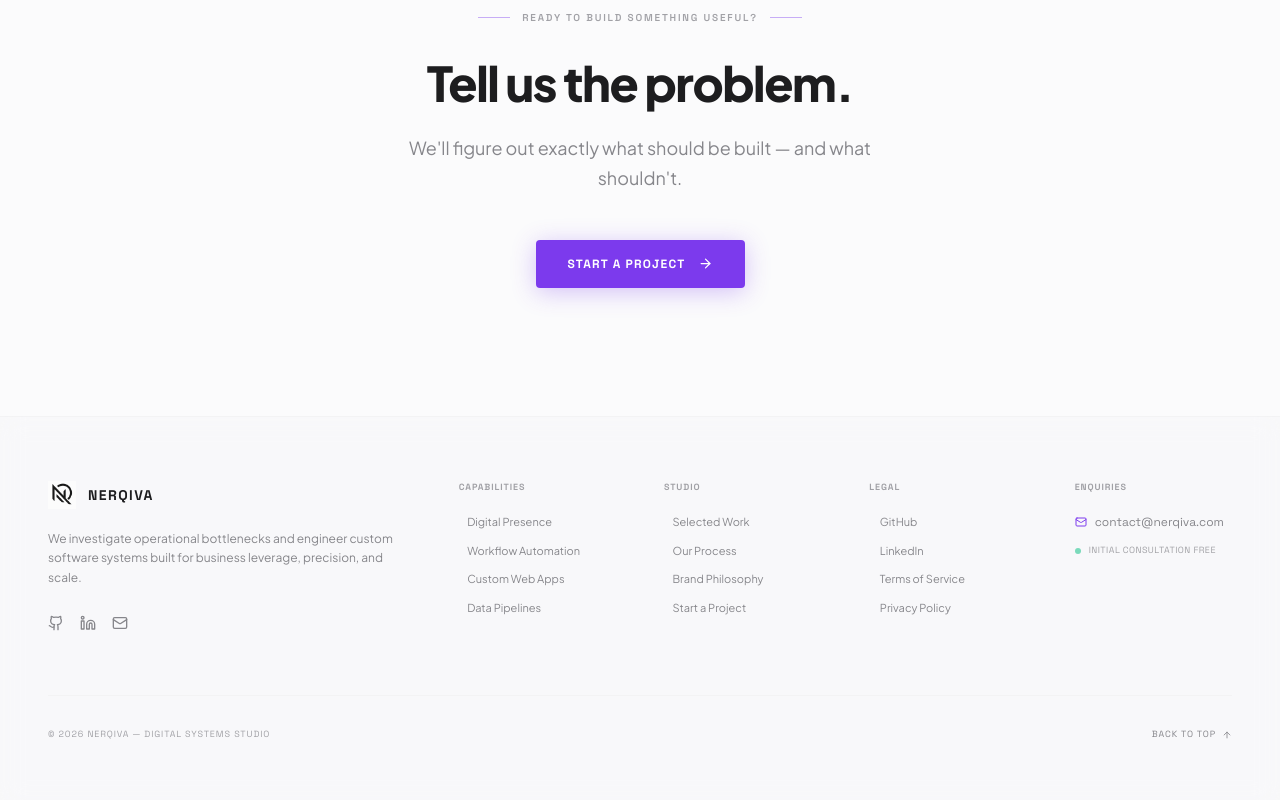
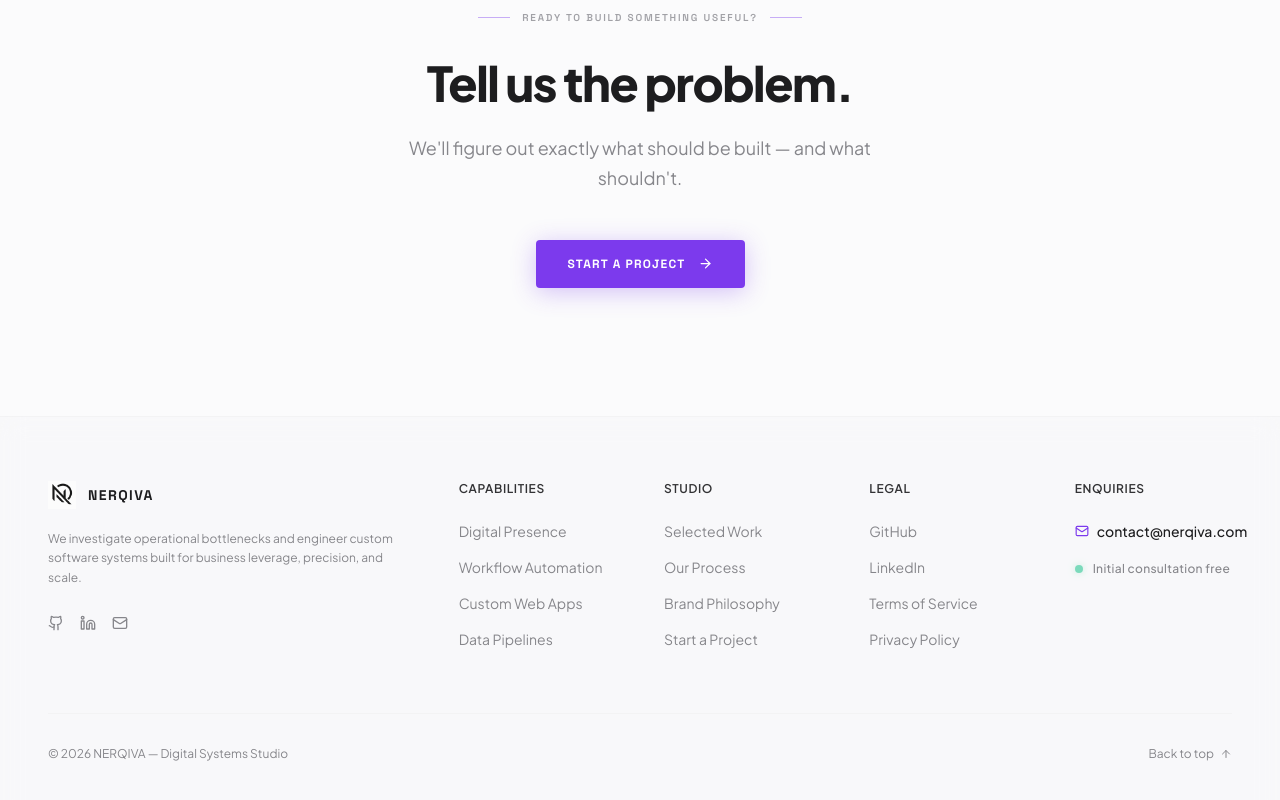
Before and after one commit to dipexplorer/nerqiva-agency-site, a Next.js app: page / in a window 1280 px wide. Shown: the part 6691-7491 px from the top of the page. Built offline with nearby package versions, Linux system fonts and the light colour scheme.

Commit message:
style: elevate footer typography and interactive states

```diff
--- a/src/components/Footer.tsx
+++ b/src/components/Footer.tsx
@@ -109,17 +109,16 @@ export default function Footer() {
 
           {/* Column 2: Capabilities */}
           <div className="col-span-1 lg:col-span-2 flex flex-col">
-            <h4 className="font-mono text-[9px] uppercase tracking-widest font-bold mb-5 text-text-tertiary">
+            <h4 className="font-sans text-xs uppercase tracking-wider font-semibold mb-6 text-text-primary/90">
               Capabilities
             </h4>
-            <div className="flex flex-col gap-3">
+            <div className="flex flex-col gap-4">
               {CAPABILITIES_LINKS.map((link, idx) => (
                 <Link
                   key={idx}
                   href={link.href}
-                  className="font-sans text-[11px] text-text-secondary hover:text-accent transition-colors duration-150 flex items-center gap-1 group"
+                  className="font-sans text-sm text-text-secondary hover:text-text-primary transition-all duration-200 flex items-center group"
                 >
-                  <span className="opacity-0 group-hover:opacity-100 transition-opacity text-accent text-[9px]">-</span>
                   <span className="group-hover:translate-x-1 transition-transform">{link.label}</span>
                 </Link>
               ))}
@@ -128,17 +127,16 @@ export default function Footer() {
 
           {/* Column 3: Studio */}
           <div className="col-span-1 lg:col-span-2 flex flex-col">
-            <h4 className="font-mono text-[9px] uppercase tracking-widest font-bold mb-5 text-text-tertiary">
+            <h4 className="font-sans text-xs uppercase tracking-wider font-semibold mb-6 text-text-primary/90">
               Studio
             </h4>
-            <div className="flex flex-col gap-3">
+            <div className="flex flex-col gap-4">
               {STUDIO_LINKS.map((link, idx) => (
                 <Link
                   key={idx}
                   href={link.href}
-                  className="font-sans text-[11px] text-text-secondary hover:text-accent transition-colors duration-150 flex items-center gap-1 group"
+                  className="font-sans text-sm text-text-secondary hover:text-text-primary transition-all duration-200 flex items-center group"
                 >
-                  <span className="opacity-0 group-hover:opacity-100 transition-opacity text-accent text-[9px]">-</span>
                   <span className="group-hover:translate-x-1 transition-transform">{link.label}</span>
                 </Link>
               ))}
@@ -147,19 +145,18 @@ export default function Footer() {
 
           {/* Column 4: Resources & Legal */}
           <div className="col-span-1 lg:col-span-2 flex flex-col">
-            <h4 className="font-mono text-[9px] uppercase tracking-widest font-bold mb-5 text-text-tertiary">
+            <h4 className="font-sans text-xs uppercase tracking-wider font-semibold mb-6 text-text-primary/90">
               Legal
             </h4>
-            <div className="flex flex-col gap-3">
+            <div className="flex flex-col gap-4">
               {RESOURCES_LINKS.map((link, idx) => (
                 <Link
                   key={idx}
                   href={link.href}
                   target={link.external ? "_blank" : undefined}
                   rel={link.external ? "noopener noreferrer" : undefined}
-                  className="font-sans text-[11px] text-text-secondary hover:text-accent transition-colors duration-150 flex items-center gap-1.5 group"
+                  className="font-sans text-sm text-text-secondary hover:text-text-primary transition-all duration-200 flex items-center group"
                 >
-                  <span className="opacity-0 group-hover:opacity-100 transition-opacity text-accent text-[9px]">-</span>
                   <span className="group-hover:translate-x-1 transition-transform">{link.label}</span>
                 </Link>
               ))}
@@ -168,20 +165,20 @@ export default function Footer() {
 
           {/* Column 5: Immediate Contact Info */}
           <div className="col-span-1 lg:col-span-2 flex flex-col">
-            <h4 className="font-mono text-[9px] uppercase tracking-widest font-bold mb-5 text-text-tertiary">
+            <h4 className="font-sans text-xs uppercase tracking-wider font-semibold mb-6 text-text-primary/90">
               Enquiries
             </h4>
-            <div className="flex flex-col gap-3.5">
+            <div className="flex flex-col gap-4">
               <a
                 href="mailto:contact@nerqiva.com"
-                className="font-mono text-xs text-text-secondary hover:text-accent transition-colors duration-150 flex items-center gap-2"
+                className="font-sans text-sm font-medium text-text-primary hover:text-accent transition-colors duration-200 flex items-center gap-2 group"
               >
-                <Mail size={12} className="text-accent shrink-0" />
+                <Mail size={14} className="text-accent shrink-0 group-hover:scale-110 transition-transform" />
                 contact@nerqiva.com
               </a>
-              <div className="flex items-center gap-2">
-                <div className="h-1.5 w-1.5 rounded-full bg-emerald-500 animate-pulse" />
-                <span className="font-mono text-[9px] text-text-tertiary uppercase tracking-wider">
+              <div className="flex items-center gap-2.5 mt-1">
+                <div className="h-2 w-2 rounded-full bg-emerald-500 animate-pulse shadow-[0_0_8px_rgba(16,185,129,0.5)]" />
+                <span className="font-sans text-xs text-text-secondary font-medium tracking-wide">
                   Initial consultation free
                 </span>
               </div>
@@ -192,15 +189,15 @@ export default function Footer() {
 
         {/* Bottom bar */}
         <div className="pt-8 border-t border-border/40 flex flex-col sm:flex-row items-start sm:items-center justify-between gap-4">
-          <p className="font-mono text-[9px] uppercase tracking-widest text-text-tertiary">
+          <p className="font-sans text-xs text-text-secondary">
             © {new Date().getFullYear()} NERQIVA — Digital Systems Studio
           </p>
           <button
             onClick={() => window.scrollTo({ top: 0, behavior: 'smooth' })}
-            className="font-mono text-[9px] uppercase tracking-widest text-text-secondary hover:text-accent transition-all flex items-center gap-1.5 cursor-pointer group"
+            className="font-sans text-xs text-text-secondary hover:text-text-primary transition-all flex items-center gap-1.5 cursor-pointer group"
           >
             Back to top
-            <ArrowUp size={10} className="group-hover:-translate-y-0.5 transition-transform" />
+            <ArrowUp size={12} className="group-hover:-translate-y-0.5 transition-transform" />
           </button>
         </div>
       </div>
```
